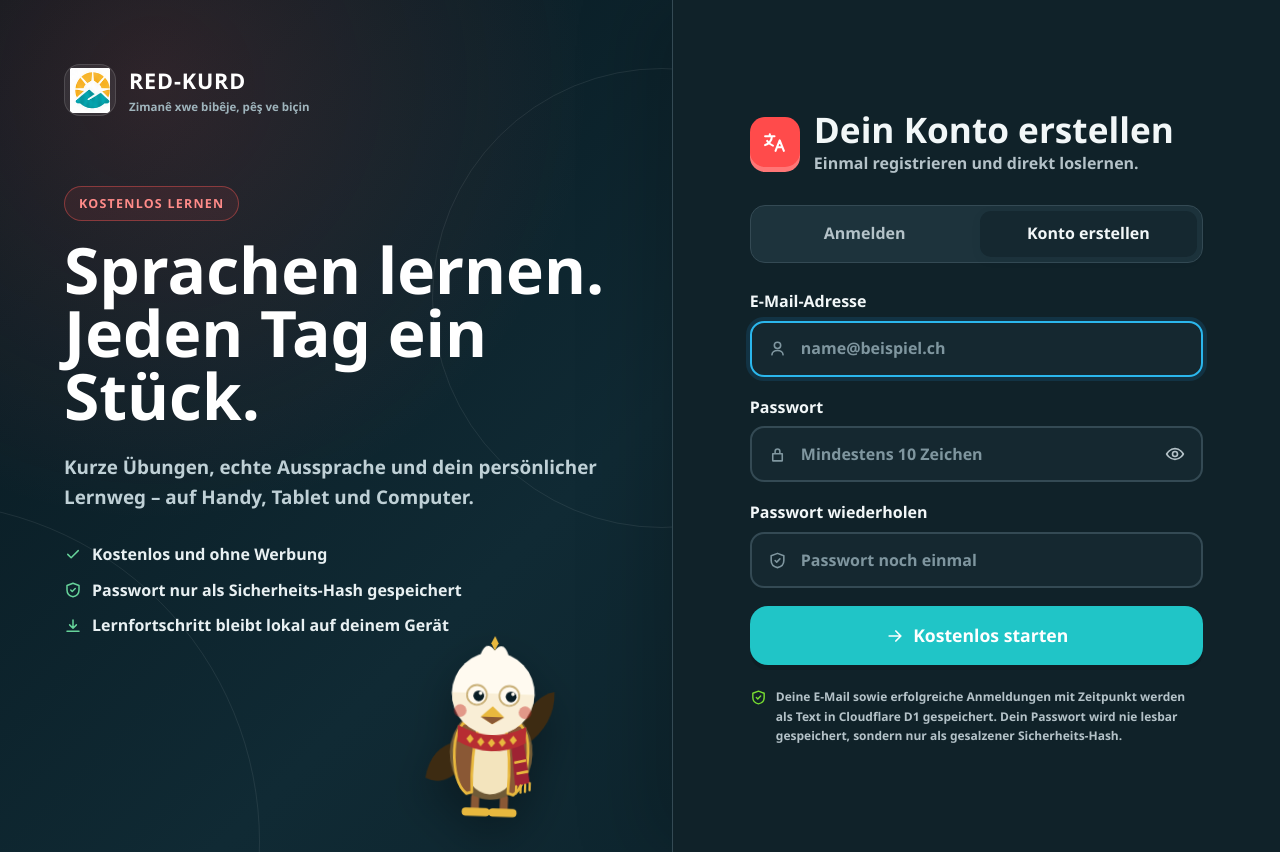
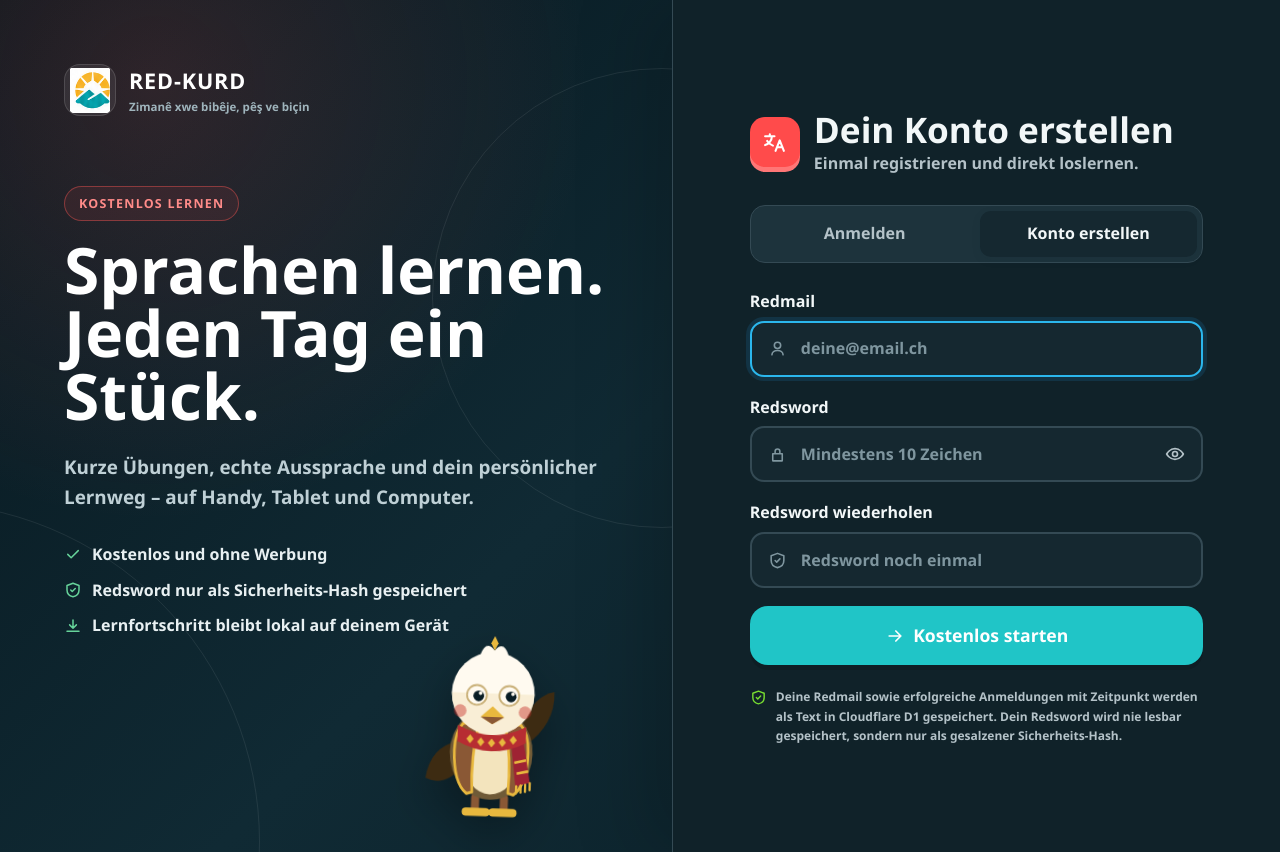
Before and after one commit to Redurbabat/RED-KURD, a React (Vite) app: page / in a window 1280 px wide. Both pictures are taken after a click on the tab "Konto erstellen". Built offline with nearby package versions, Linux system fonts and the light colour scheme; no server answers.

Commit message:
feat: rename login fields to Redmail and Redsword

```diff
--- a/src/features/auth/AuthPage.jsx
+++ b/src/features/auth/AuthPage.jsx
@@ -39,7 +39,7 @@ export default function AuthPage({ onErfolg, anfangsFehler = '', onErneut }) {
     ereignis.preventDefault()
     setFehler('')
     if (modus === 'registrieren' && passwort !== bestaetigung) {
-      setFehler('Die beiden Passwörter stimmen nicht überein.')
+      setFehler('Die beiden Redswords stimmen nicht überein.')
       return
     }
     setLaedt(true)
@@ -79,7 +79,7 @@ export default function AuthPage({ onErfolg, anfangsFehler = '', onErneut }) {
           </p>
           <ul className="auth-vorteile">
             <li><Icon name="haken" groesse={18} /> Kostenlos und ohne Werbung</li>
-            <li><Icon name="schild" groesse={18} /> Passwort nur als Sicherheits-Hash gespeichert</li>
+            <li><Icon name="schild" groesse={18} /> Redsword nur als Sicherheits-Hash gespeichert</li>
             <li><Icon name="download" groesse={18} /> Lernfortschritt bleibt lokal auf deinem Gerät</li>
           </ul>
         </div>
@@ -109,19 +109,19 @@ export default function AuthPage({ onErfolg, anfangsFehler = '', onErneut }) {
 
         <form className="auth-formular" onSubmit={senden}>
           <label className="auth-feld">
-            <span>E-Mail-Adresse</span>
+            <span>Redmail</span>
             <span className="auth-eingabe">
               <Icon name="profil" groesse={19} />
-              <input ref={emailRef} type="email" name="email" autoComplete="email" inputMode="email" value={email} onChange={(e) => setEmail(e.target.value)} placeholder="name@beispiel.ch" maxLength={254} required />
+              <input ref={emailRef} type="email" name="email" autoComplete="email" inputMode="email" value={email} onChange={(e) => setEmail(e.target.value)} placeholder="deine@email.ch" maxLength={254} required />
             </span>
           </label>
 
           <label className="auth-feld">
-            <span>Passwort</span>
+            <span>Redsword</span>
             <span className="auth-eingabe">
               <Icon name="schloss" groesse={19} />
-              <input type={anzeigen ? 'text' : 'password'} name="password" autoComplete={istNeu ? 'new-password' : 'current-password'} value={passwort} onChange={(e) => setPasswort(e.target.value)} placeholder={istNeu ? 'Mindestens 10 Zeichen' : 'Dein Passwort'} minLength={10} maxLength={128} required />
-              <button type="button" className="auth-passwort-zeigen" aria-label={anzeigen ? 'Passwort verbergen' : 'Passwort anzeigen'} aria-pressed={anzeigen} onClick={() => setAnzeigen((wert) => !wert)}>
+              <input type={anzeigen ? 'text' : 'password'} name="password" autoComplete={istNeu ? 'new-password' : 'current-password'} value={passwort} onChange={(e) => setPasswort(e.target.value)} placeholder={istNeu ? 'Mindestens 10 Zeichen' : 'Dein Redsword'} minLength={10} maxLength={128} required />
+              <button type="button" className="auth-passwort-zeigen" aria-label={anzeigen ? 'Redsword verbergen' : 'Redsword anzeigen'} aria-pressed={anzeigen} onClick={() => setAnzeigen((wert) => !wert)}>
                 <Icon name="auge" groesse={20} />
               </button>
             </span>
@@ -129,10 +129,10 @@ export default function AuthPage({ onErfolg, anfangsFehler = '', onErneut }) {
 
           {istNeu && (
             <label className="auth-feld">
-              <span>Passwort wiederholen</span>
+              <span>Redsword wiederholen</span>
               <span className="auth-eingabe">
                 <Icon name="schild" groesse={19} />
-                <input type={anzeigen ? 'text' : 'password'} name="password-confirmation" autoComplete="new-password" value={bestaetigung} onChange={(e) => setBestaetigung(e.target.value)} placeholder="Passwort noch einmal" minLength={10} maxLength={128} required />
+                <input type={anzeigen ? 'text' : 'password'} name="password-confirmation" autoComplete="new-password" value={bestaetigung} onChange={(e) => setBestaetigung(e.target.value)} placeholder="Redsword noch einmal" minLength={10} maxLength={128} required />
               </span>
             </label>
           )}
@@ -152,8 +152,8 @@ export default function AuthPage({ onErfolg, anfangsFehler = '', onErneut }) {
 
         <p className="auth-datenschutz">
           <Icon name="schild" groesse={17} />
-          Deine E-Mail sowie erfolgreiche Anmeldungen mit Zeitpunkt werden als Text in
-          Cloudflare D1 gespeichert. Dein Passwort wird nie lesbar gespeichert, sondern nur
+          Deine Redmail sowie erfolgreiche Anmeldungen mit Zeitpunkt werden als Text in
+          Cloudflare D1 gespeichert. Dein Redsword wird nie lesbar gespeichert, sondern nur
           als gesalzener Sicherheits-Hash.
         </p>
       </section>
--- a/src/modes/modern/pages/SettingsPage.jsx
+++ b/src/modes/modern/pages/SettingsPage.jsx
@@ -56,7 +56,7 @@ const MODI = [
 ]
 
 const SCHNELLZUGRIFFE = [
-  { id: 'set-konto', name: 'Mein Konto', text: 'E-Mail und Abmeldung', icon: 'profil' },
+  { id: 'set-konto', name: 'Mein Konto', text: 'Redmail und Abmeldung', icon: 'profil' },
   { id: 'set-modus', name: 'App-Modus', text: 'Modern, Abenteuer oder Redlingo', icon: 'welt' },
   { id: 'set-profil', name: 'Profil & Kurs', text: 'Ziel, Variante und Tagesziel', icon: 'profil' },
   { id: 'set-ton', name: 'Ton & Erinnerungen', text: 'Audio und tägliche Erinnerung', icon: 'glocke' },
@@ -182,7 +182,7 @@ function KontoKarte() {
           <Icon name="profil" groesse={24} />
         </span>
         <span>
-          <small>E-Mail-Adresse</small>
+          <small>Redmail</small>
           <strong>{konto?.email || (fehler ? 'Nicht verfügbar' : 'Wird geladen …')}</strong>
         </span>
       </div>
@@ -192,7 +192,7 @@ function KontoKarte() {
       </PrimaryButton>
       <p className="gedaempft set-fussnote">
         Nach der Abmeldung bleibt dein Lernstand auf diesem Gerät gespeichert. Für den nächsten
-        Zugriff meldest du dich wieder mit deiner E-Mail und deinem Passwort an.
+        Zugriff meldest du dich wieder mit deiner Redmail und deinem Redsword an.
       </p>
     </Card>
   )
@@ -610,9 +610,9 @@ function DatenschutzKarte() {
         <li>
           <Icon name="haken" groesse={18} />
           <span>
-            <strong>Kontodaten und Loginprotokoll:</strong> E-Mail, erfolgreiche Anmeldungen,
-            Zeitpunkt, gesalzener Passwort-Hash und Sitzungsdaten liegen in Cloudflare D1.
-            Das Passwort ist niemals lesbar gespeichert.
+            <strong>Kontodaten und Loginprotokoll:</strong> Redmail, erfolgreiche Anmeldungen,
+            Zeitpunkt, gesalzener Redsword-Hash und Sitzungsdaten liegen in Cloudflare D1.
+            Das Redsword ist niemals lesbar gespeichert.
           </span>
         </li>
         <li>
```
Also changed, not shown: sites/auth.js (+5 -5 lines).
